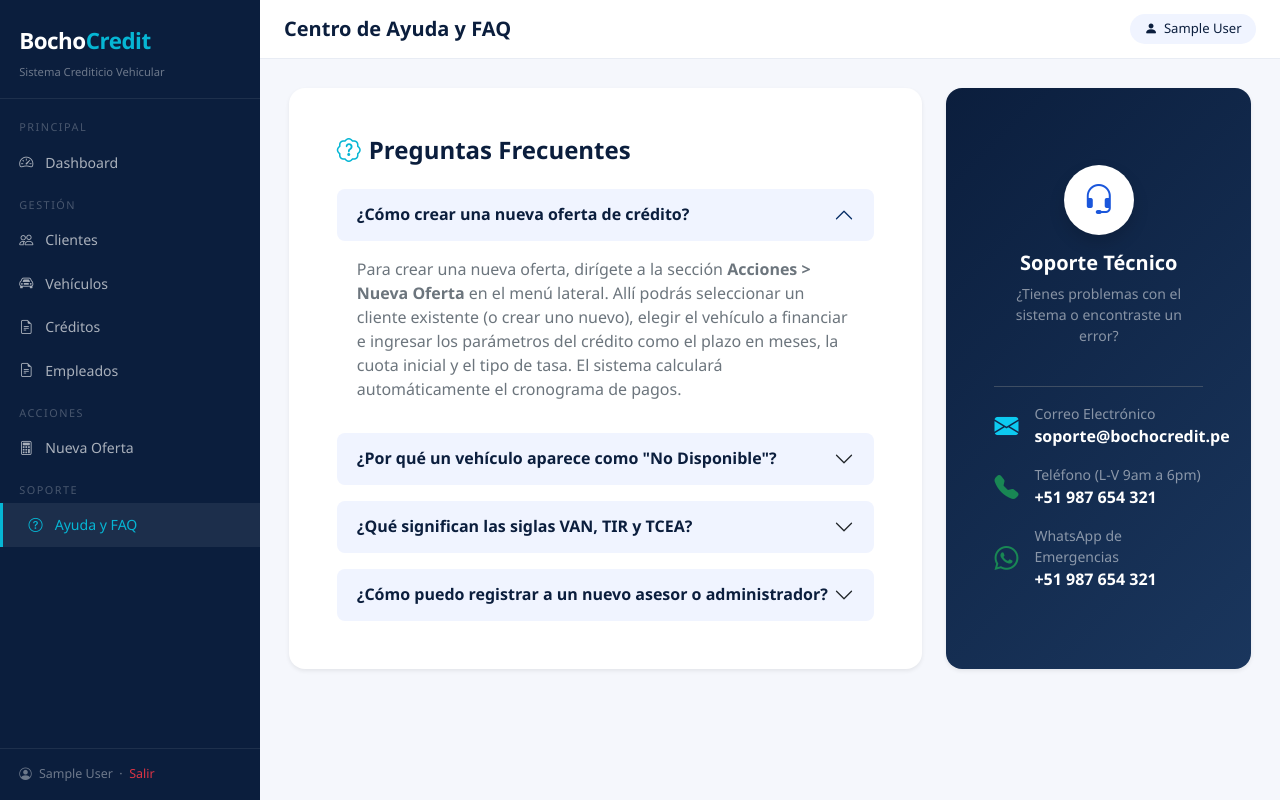
After one commit to 1ASI0642-2610-7023-G3/Bochocredit-Application, a Flask app: page /ayuda in a window 1280 px wide. The commit adds this page. Run offline with Flask 3, Linux system fonts and the light colour scheme; the visitor is signed in with stand-in values (Sample User, id 1); some libraries are stand-ins or nearby versions.

Commit message:
feat: add faq section

```diff
--- a/app_v3.py
+++ b/app_v3.py
@@ -487,5 +487,11 @@ def usuario_eliminar(uid):
     return redirect(url_for("usuarios"))
 
 
+@app.route("/ayuda")
+@login_required
+def ayuda():
+    return render_template("faq.html", titulo="Ayuda y FAQ")
+
+
 if __name__ == "__main__":
     app.run(debug=True, host='0.0.0.0', port=3000)
--- a/templates/base.html
+++ b/templates/base.html
@@ -160,6 +160,10 @@
     <a href="{{ url_for('credito_nuevo') }}" class="{% if request.endpoint == 'credito_nuevo' %}active{% endif %}">
       <i class="bi bi-calculator"></i> Nueva Oferta
     </a>
+    <div class="nav-section">Soporte</div>
+    <a href="{{ url_for('ayuda') }}" class="{% if request.endpoint == 'ayuda' %}active{% endif %}">
+      <i class="bi bi-question-circle"></i> Ayuda y FAQ
+    </a>
   </nav>
   <div class="sidebar-footer">
     <i class="bi bi-person-circle me-1"></i> {{ session.nombre or session.username }}
--- /dev/null
+++ b/templates/faq.html
@@ -0,0 +1,119 @@
+{% extends "base.html" %}
+{% block title %}{{ titulo }} - BochoCredit{% endblock %}
+{% block page_title %}Centro de Ayuda y FAQ{% endblock %}
+
+{% block content %}
+<div class="row">
+    <!-- FAQ Section -->
+    <div class="col-lg-8 mb-4">
+        <div class="card border-0 shadow-sm rounded-4 h-100">
+            <div class="card-body p-4 p-xl-5">
+                <h4 class="fw-bold mb-4" style="color: var(--bc-navy);"><i class="bi bi-patch-question me-2" style="color: var(--bc-cyan);"></i>Preguntas Frecuentes</h4>
+
+                <div class="accordion accordion-flush" id="faqAccordion">
+                    <!-- FAQ 1 -->
+                    <div class="accordion-item border-0 mb-3 bg-transparent">
+                        <h2 class="accordion-header" id="headingOne">
+                            <button class="accordion-button rounded-3 shadow-none fw-semibold" style="background-color: var(--bc-light); color: var(--bc-navy);" type="button" data-bs-toggle="collapse" data-bs-collapse="true" data-bs-target="#collapseOne" aria-expanded="true" aria-controls="collapseOne">
+                                ¿Cómo crear una nueva oferta de crédito?
+                            </button>
+                        </h2>
+                        <div id="collapseOne" class="accordion-collapse collapse show" aria-labelledby="headingOne" data-bs-parent="#faqAccordion">
+                            <div class="accordion-body text-secondary pt-3">
+                                Para crear una nueva oferta, dirígete a la sección <strong>Acciones > Nueva Oferta</strong> en el menú lateral. Allí podrás seleccionar un cliente existente (o crear uno nuevo), elegir el vehículo a financiar e ingresar los parámetros del crédito como el plazo en meses, la cuota inicial y el tipo de tasa. El sistema calculará automáticamente el cronograma de pagos.
+                            </div>
+                        </div>
+                    </div>
+
+                    <!-- FAQ 2 -->
+                    <div class="accordion-item border-0 mb-3 bg-transparent">
+                        <h2 class="accordion-header" id="headingTwo">
+                            <button class="accordion-button collapsed rounded-3 shadow-none fw-semibold" style="background-color: var(--bc-light); color: var(--bc-navy);" type="button" data-bs-toggle="collapse" data-bs-collapse="false" data-bs-target="#collapseTwo" aria-expanded="false" aria-controls="collapseTwo">
+                                ¿Por qué un vehículo aparece como "No Disponible"?
+                            </button>
+                        </h2>
+                        <div id="collapseTwo" class="accordion-collapse collapse" aria-labelledby="headingTwo" data-bs-parent="#faqAccordion">
+                            <div class="accordion-body text-secondary pt-3">
+                                Un vehículo cambia su disponibilidad automáticamente a <strong>RESERVADO</strong> cuando un cliente selecciona una simulación de crédito como elegida, o a <strong>VENDIDO</strong> cuando el crédito ha sido desembolsado. También puedes cambiar manualmente el estado desde la sección <strong>Vehículos</strong>.
+                            </div>
+                        </div>
+                    </div>
+
+                    <!-- FAQ 3 -->
+                    <div class="accordion-item border-0 mb-3 bg-transparent">
+                        <h2 class="accordion-header" id="headingThree">
+                            <button class="accordion-button collapsed rounded-3 shadow-none fw-semibold" style="background-color: var(--bc-light); color: var(--bc-navy);" type="button" data-bs-toggle="collapse" data-bs-collapse="false" data-bs-target="#collapseThree" aria-expanded="false" aria-controls="collapseThree">
+                                ¿Qué significan las siglas VAN, TIR y TCEA?
+                            </button>
+                        </h2>
+                        <div id="collapseThree" class="accordion-collapse collapse" aria-labelledby="headingThree" data-bs-parent="#faqAccordion">
+                            <div class="accordion-body text-secondary pt-3">
+                                <ul>
+                                    <li><strong>VAN (Valor Actual Neto):</strong> Es el valor presente de los flujos de caja futuros descontados a la tasa de interés de oportunidad. Si es positivo, la operación es rentable.</li>
+                                    <li><strong>TIR (Tasa Interna de Retorno):</strong> Es la tasa de descuento que hace que el VAN sea cero. Indica la rentabilidad porcentual de la operación.</li>
+                                    <li><strong>TCEA (Tasa de Costo Efectivo Anual):</strong> Es la tasa que incluye todos los costos asociados al crédito (intereses, comisiones, seguros), representando el costo real anual del financiamiento.</li>
+                                </ul>
+                            </div>
+                        </div>
+                    </div>
+
+                    <!-- FAQ 4 -->
+                    <div class="accordion-item border-0 bg-transparent">
+                        <h2 class="accordion-header" id="headingFour">
+                            <button class="accordion-button collapsed rounded-3 shadow-none fw-semibold" style="background-color: var(--bc-light); color: var(--bc-navy);" type="button" data-bs-toggle="collapse" data-bs-collapse="false" data-bs-target="#collapseFour" aria-expanded="false" aria-controls="collapseFour">
+                                ¿Cómo puedo registrar a un nuevo asesor o administrador?
+                            </button>
+                        </h2>
+                        <div id="collapseFour" class="accordion-collapse collapse" aria-labelledby="headingFour" data-bs-parent="#faqAccordion">
+                            <div class="accordion-body text-secondary pt-3">
+                                Solo los usuarios con rol de <strong>ADMIN</strong> pueden gestionar otros empleados. Si tienes estos permisos, ve a la sección <strong>Empleados</strong> en el menú lateral y haz clic en "Nuevo Usuario".
+                            </div>
+                        </div>
+                    </div>
+                </div>
+            </div>
+        </div>
+    </div>
+
+    <!-- Contact & Tech Support Section -->
+    <div class="col-lg-4 mb-4">
+        <div class="card border-0 shadow-sm rounded-4 mb-4 h-100" style="background: linear-gradient(135deg, var(--bc-navy) 0%, #1a365d 100%); color: white;">
+            <div class="card-body p-4 p-xl-5 d-flex flex-column justify-content-center">
+                <div class="text-center mb-4">
+                    <div class="d-inline-flex align-items-center justify-content-center bg-white rounded-circle mb-3 shadow" style="width: 70px; height: 70px;">
+                        <i class="bi bi-headset fs-2" style="color: var(--bc-blue);"></i>
+                    </div>
+                    <h5 class="fw-bold mb-2">Soporte Técnico</h5>
+                    <p class="text-white-50 small mb-0">¿Tienes problemas con el sistema o encontraste un error?</p>
+                </div>
+
+                <hr class="border-secondary opacity-50 my-3">
+
+                <div class="d-flex align-items-center mb-3">
+                    <i class="bi bi-envelope-fill fs-4 text-info me-3"></i>
+                    <div>
+                        <small class="d-block text-white-50">Correo Electrónico</small>
+                        <a href="mailto:soporte@bochocredit.pe" class="text-white text-decoration-none fw-semibold">soporte@bochocredit.pe</a>
+                    </div>
+                </div>
+
+                <div class="d-flex align-items-center mb-3">
+                    <i class="bi bi-telephone-fill fs-4 text-success me-3"></i>
+                    <div>
+                        <small class="d-block text-white-50">Teléfono (L-V 9am a 6pm)</small>
+                        <a href="tel:+51987654321" class="text-white text-decoration-none fw-semibold">+51 987 654 321</a>
+                    </div>
+                </div>
+
+                <div class="d-flex align-items-center">
+                    <i class="bi bi-whatsapp fs-4 text-success me-3"></i>
+                    <div>
+                        <small class="d-block text-white-50">WhatsApp de Emergencias</small>
+                        <a href="https://wa.me/51987654321" target="_blank" class="text-white text-decoration-none fw-semibold">+51 987 654 321</a>
+                    </div>
+                </div>
+            </div>
+        </div>
+    </div>
+</div>
+{% endblock %}
```
